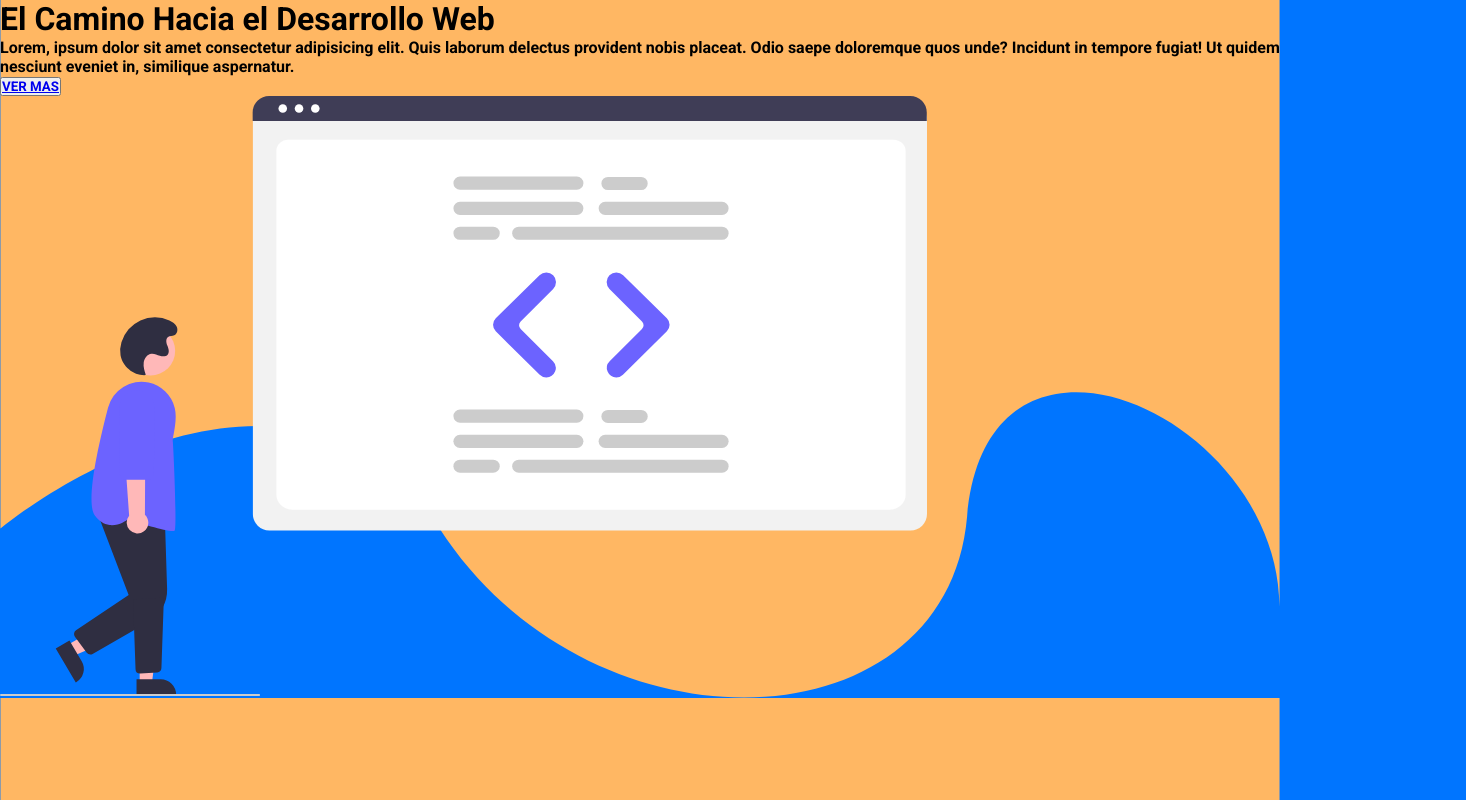
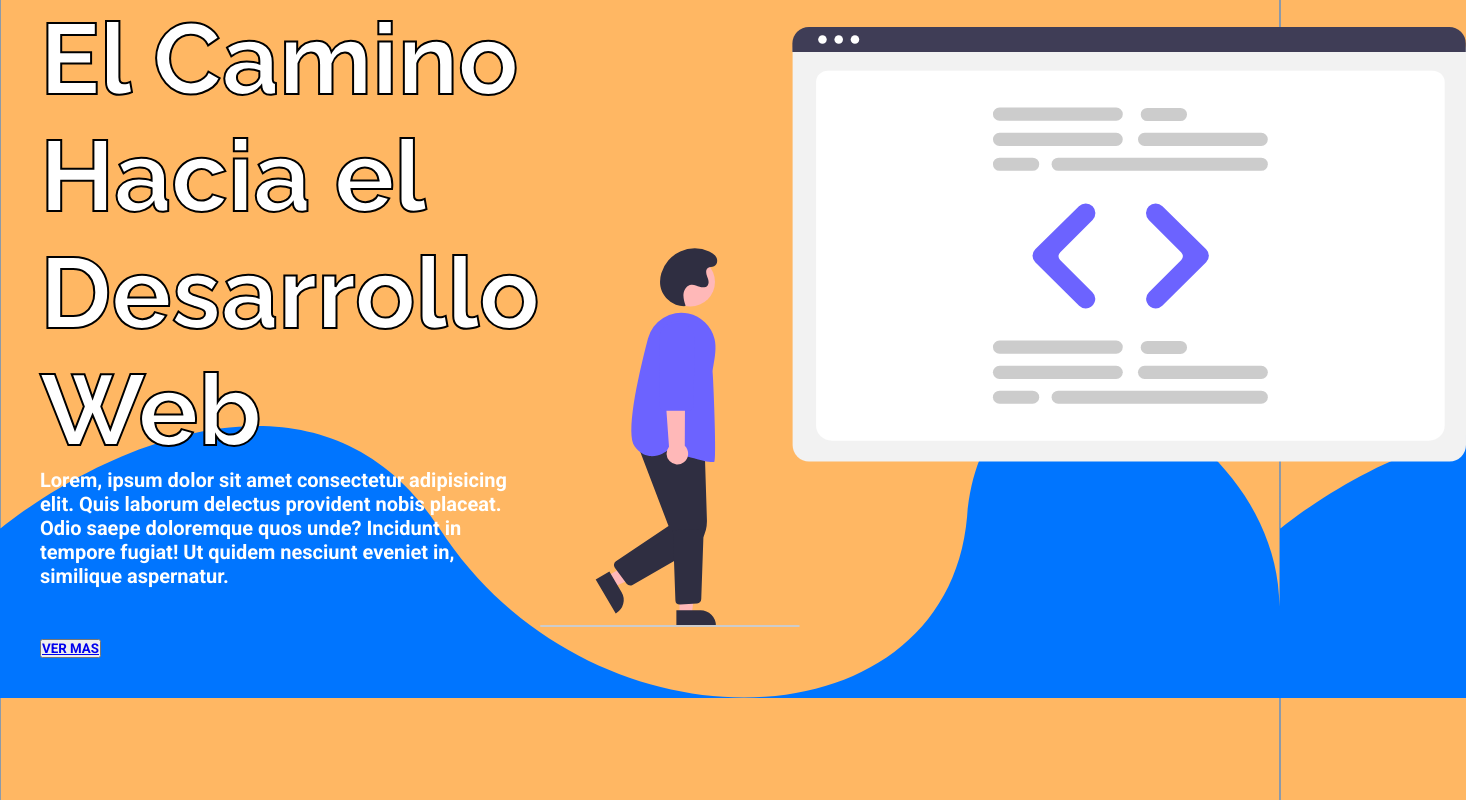
Before and after one commit to davidnicsamm/LandingPageHTMLCSS, a plain HTML site: page index.html in a window 1280 px wide. Shown: the whole page, 1466 px wide, since content can reach past the window. Drawn offline with Linux system fonts and the light colour scheme.

Commit message:
Commit 4. Modificacin estilos de parrafos, titulo y subtitulo  index.html. (landingpage.css)

```diff
--- a/CSS/landing.css
+++ b/CSS/landing.css
@@ -10,5 +10,32 @@ body {
     background-color: #0075FF;
     background-position: right top;
     position: absolute;
+}
 
+.contenedor {
+    position: relative;
+    width: 100%;
+    display: flex;
+    align-items: center;
+    align-content: center;
 }
+
+.textos {
+    margin-left: 40px;
+    z-index: 1;
+    color: #fff;
+}
+
+.titulo {
+    font-size: 100px;
+    font-weight: bold;
+    font-family: 'Raleway', sans-serif;
+    -webkit-text-stroke: 2px black;
+    padding: 100px 0 50 0;
+}
+
+.subtitulo {
+    font-size: 20px;
+    font-weight: 500;
+    margin: 0 0 50px 0;
+}
--- a/index.html
+++ b/index.html
@@ -8,6 +8,9 @@
     <link rel="preconnect" href="https://fonts.googleapis.com">
     <link rel="preconnect" href="https://fonts.gstatic.com" crossorigin>
     <link href="https://fonts.googleapis.com/css2?family=Roboto:wght@700&display=swap" rel="stylesheet">
+    <link rel="preconnect" href="https://fonts.googleapis.com">
+    <link rel="preconnect" href="https://fonts.gstatic.com" crossorigin>
+    <link href="https://fonts.googleapis.com/css2?family=Raleway:wght@700&family=Roboto:wght@700&display=swap" rel="stylesheet">
 </head>
 <body>
     <main>
```
